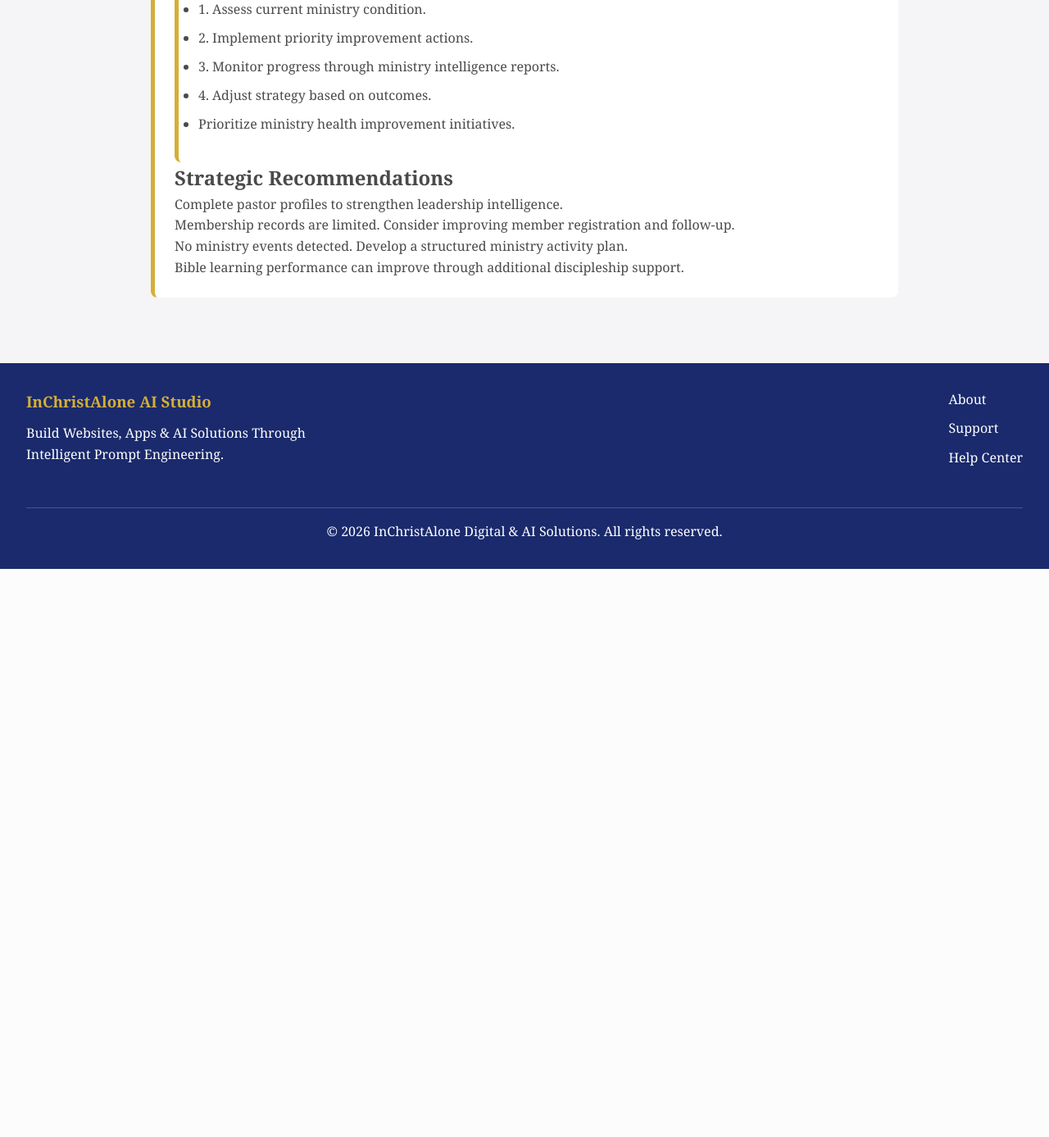
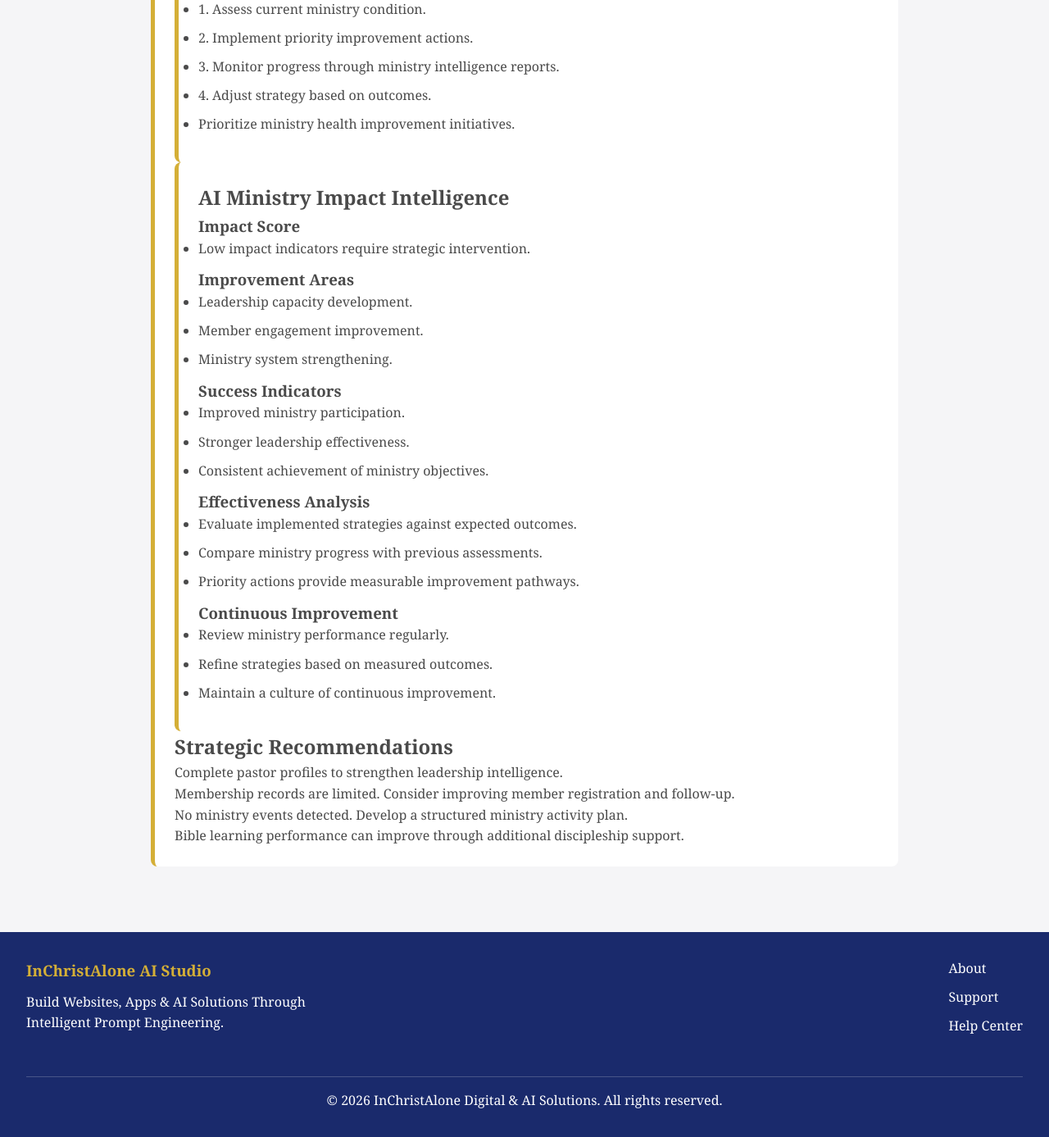
Before and after one commit to taiwolade-dot/InChristAlone-AI-Studio, a Flask app: page /ministry-executive-dashboard in a window 1280 px wide. Shown: the part 4957-6344 px from the top of the page at 82% size. Before the commit the page ends 5651 px from the top, so only its background shows below. Run offline with Flask 3, Linux system fonts and the light colour scheme; data that the repository does not hold is empty.

Commit message:
Add AI ministry impact measurement layer

```diff
--- /dev/null
+++ b/modules/ministry_intelligence/impact_analyzer.py
@@ -0,0 +1,63 @@
+def generate_ministry_impact_analysis(
+    health_score,
+    comparison,
+    forecast,
+    scenarios,
+    optimized_recommendations
+):
+
+    impact_score = []
+    improvement_areas = []
+    success_indicators = []
+    effectiveness_analysis = []
+    continuous_improvement = []
+
+    if health_score >= 80:
+        impact_score.append(
+            "High potential for positive ministry impact."
+        )
+    elif health_score >= 50:
+        impact_score.append(
+            "Moderate ministry impact potential with focused improvement."
+        )
+    else:
+        impact_score.append(
+            "Low impact indicators require strategic intervention."
+        )
+
+    improvement_areas.extend([
+        "Leadership capacity development.",
+        "Member engagement improvement.",
+        "Ministry system strengthening."
+    ])
+
+    success_indicators.extend([
+        "Improved ministry participation.",
+        "Stronger leadership effectiveness.",
+        "Consistent achievement of ministry objectives."
+    ])
+
+    effectiveness_analysis.extend([
+        "Evaluate implemented strategies against expected outcomes.",
+        "Compare ministry progress with previous assessments."
+    ])
+
+    continuous_improvement.extend([
+        "Review ministry performance regularly.",
+        "Refine strategies based on measured outcomes.",
+        "Maintain a culture of continuous improvement."
+    ])
+
+    if optimized_recommendations:
+        if optimized_recommendations.get("priority_actions"):
+            effectiveness_analysis.append(
+                "Priority actions provide measurable improvement pathways."
+            )
+
+    return {
+        "impact_score": impact_score,
+        "improvement_areas": improvement_areas,
+        "success_indicators": success_indicators,
+        "effectiveness_analysis": effectiveness_analysis,
+        "continuous_improvement": continuous_improvement
+    }
--- a/modules/ministry_intelligence/routes.py
+++ b/modules/ministry_intelligence/routes.py
@@ -27,6 +27,7 @@ from .strategic_planner import generate_strategic_plan
 from .forecasting import generate_ministry_forecast
 from .scenario_simulator import generate_ministry_scenarios
 from .recommendation_optimizer import generate_optimized_recommendations
+from .impact_analyzer import generate_ministry_impact_analysis
 
 
 @ministry_intelligence_bp.route("/ministry-intelligence")
@@ -260,6 +261,14 @@ def ministry_executive_dashboard():
         scenarios
     )
 
+    impact_analysis = generate_ministry_impact_analysis(
+        health_score,
+        comparison,
+        forecast,
+        scenarios,
+        optimized_recommendations
+    )
+
     chart_data = {
         "health_change": comparison["health_change"] if comparison else 0,
         "growth_change": comparison["growth_change"] if comparison else 0,
@@ -281,6 +290,7 @@ def ministry_executive_dashboard():
         forecast=forecast,
         scenarios=scenarios,
         optimized_recommendations=optimized_recommendations,
+        impact_analysis=impact_analysis,
         chart_data=json.dumps(chart_data)
     )
 
--- a/modules/ministry_intelligence/templates/ministry_intelligence/executive_dashboard.html
+++ b/modules/ministry_intelligence/templates/ministry_intelligence/executive_dashboard.html
@@ -347,6 +347,54 @@ Risk:
 
 </div>
 
+
+
+<div class="insight-card">
+
+<h2>AI Ministry Impact Intelligence</h2>
+
+<h3>Impact Score</h3>
+<ul>
+{% for item in impact_analysis.impact_score %}
+<li>{{ item }}</li>
+{% endfor %}
+</ul>
+
+
+<h3>Improvement Areas</h3>
+<ul>
+{% for item in impact_analysis.improvement_areas %}
+<li>{{ item }}</li>
+{% endfor %}
+</ul>
+
+
+<h3>Success Indicators</h3>
+<ul>
+{% for item in impact_analysis.success_indicators %}
+<li>{{ item }}</li>
+{% endfor %}
+</ul>
+
+
+<h3>Effectiveness Analysis</h3>
+<ul>
+{% for item in impact_analysis.effectiveness_analysis %}
+<li>{{ item }}</li>
+{% endfor %}
+</ul>
+
+
+<h3>Continuous Improvement</h3>
+<ul>
+{% for item in impact_analysis.continuous_improvement %}
+<li>{{ item }}</li>
+{% endfor %}
+</ul>
+
+
+</div>
+
 <h2>Strategic Recommendations</h2>
 
 {% for item in recommendations %}
```
